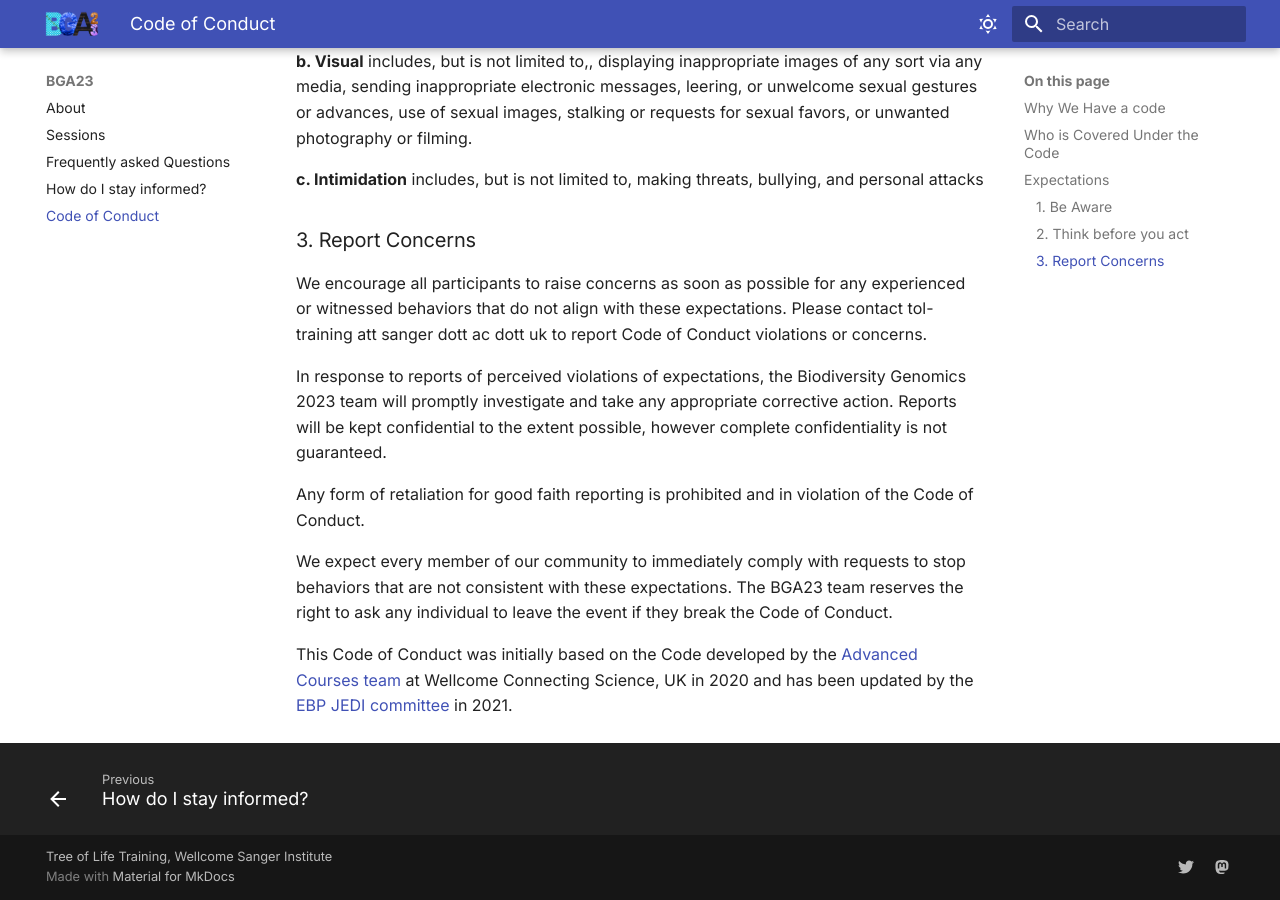
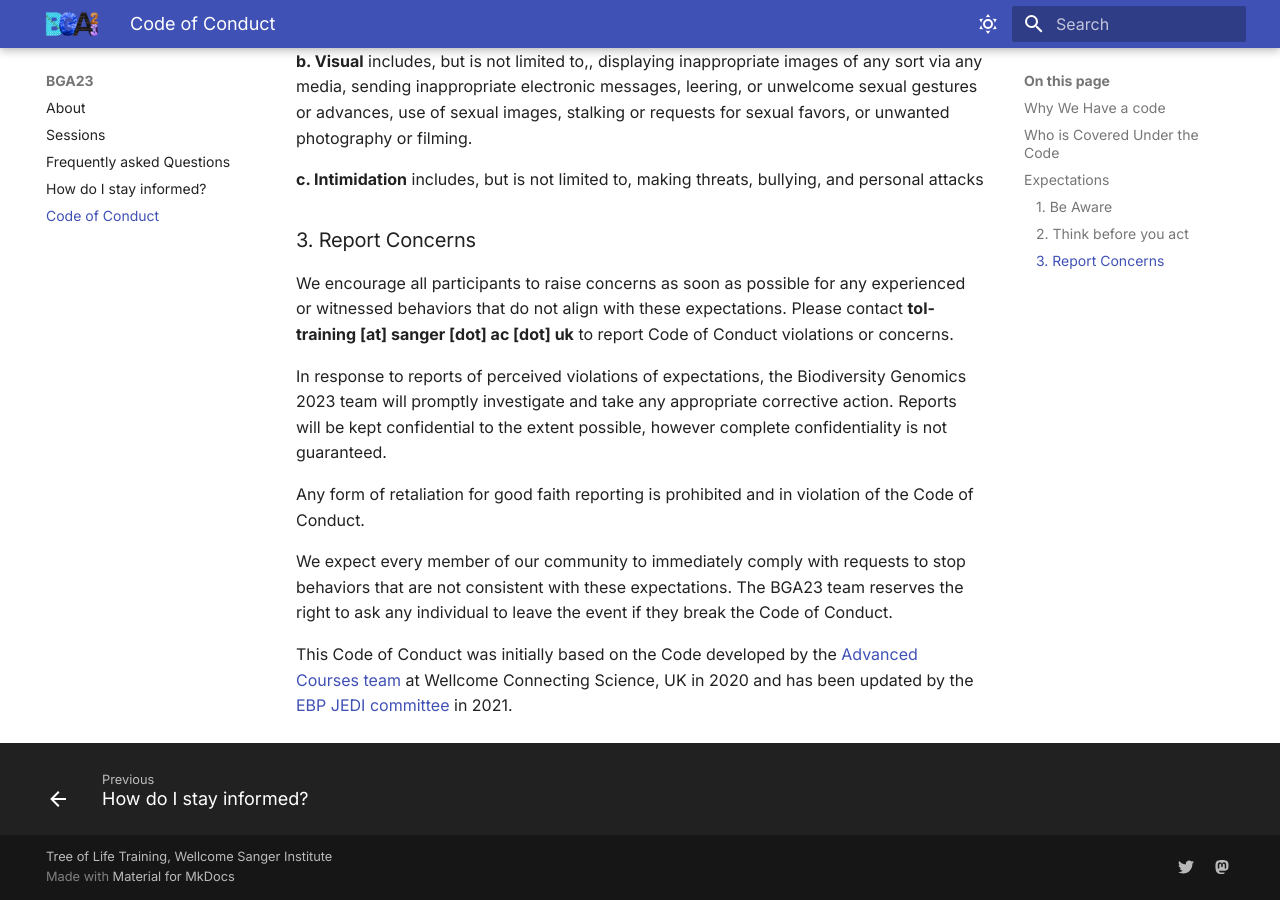
Before and after one commit to tol-training/tol-training.github.io, an MkDocs documentation site: the page built from docs/conduct.md, in a window 1280 px wide and 900 px high, scrolled down 1294 px. Built offline with MkDocs 1.6.1 and Material for MkDocs 9.7.7, drawn with Linux system fonts in a browser that asks for light colours.

Commit message:
update email

```diff
--- a/docs/conduct.md
+++ b/docs/conduct.md
@@ -72,7 +72,7 @@ threats, bullying, and personal attacks
 
 ### 3. Report Concerns
 
-We encourage all participants to raise concerns as soon as possible for any experienced or witnessed behaviors that do not align with these expectations. Please contact tol-training att sanger dott ac dott uk to report Code of Conduct violations or concerns.
+We encourage all participants to raise concerns as soon as possible for any experienced or witnessed behaviors that do not align with these expectations. Please contact **tol-training \[at\] sanger \[dot\] ac \[dot\] uk** to report Code of Conduct violations or concerns.
 
 In response to reports of perceived violations of expectations, the Biodiversity Genomics 2023 team will promptly investigate and take any appropriate corrective action. Reports will be kept confidential to the extent possible, however complete confidentiality is not
 guaranteed.
```
